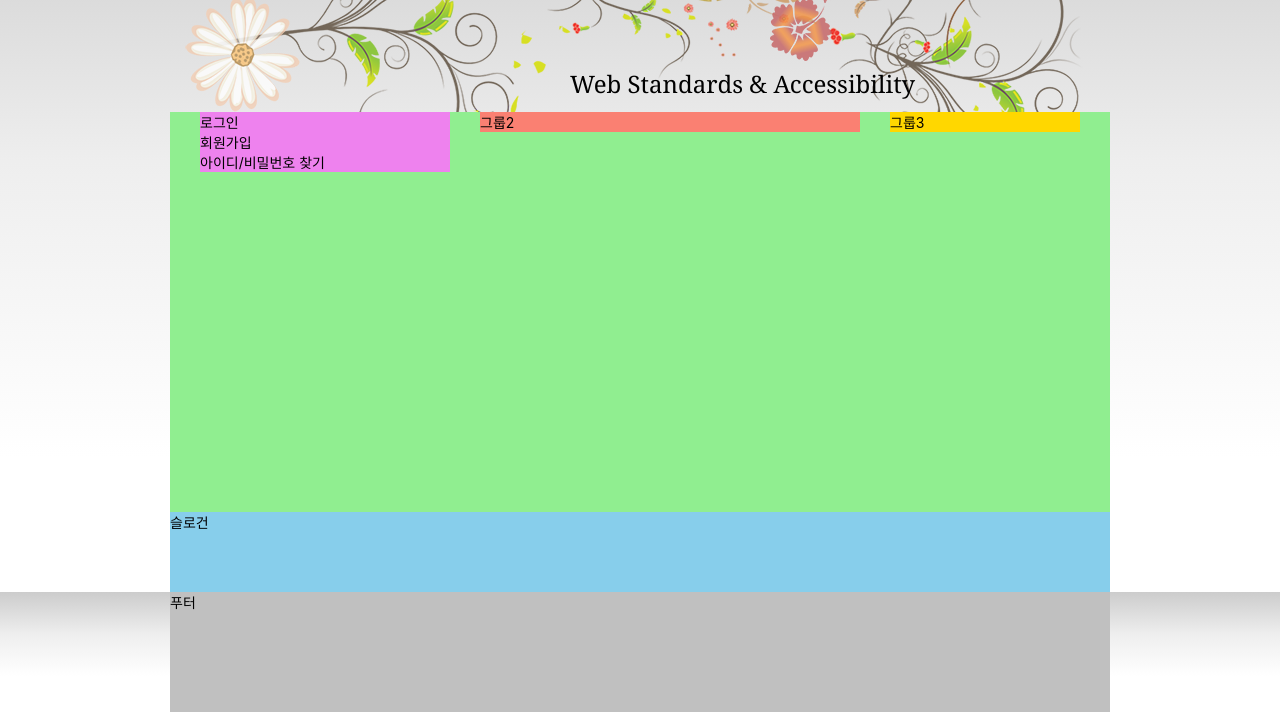
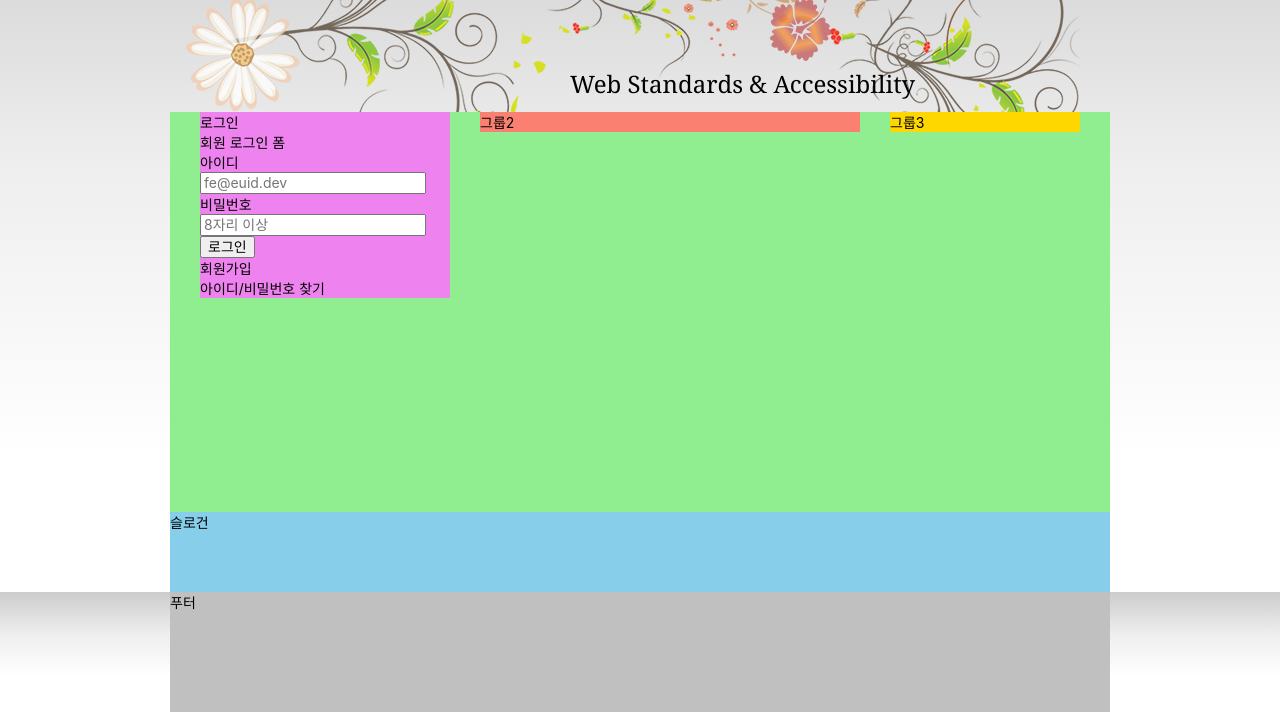
Before and after one commit to copiCat0/HTML5, a plain HTML site: page index.html in a window 1280 px wide. Shown: the part 135-847 px from the top of the page. Drawn offline with Linux system fonts and the light colour scheme; a web font is replaced by a local one.

Commit message:
폼태그 마크업 완성

```diff
--- a/index.html
+++ b/index.html
@@ -140,7 +140,20 @@
     <div class="group group1">
       <section class="login">
         <h2 class="login-title">로그인</h2>
-        <form action="" class="login-form"></form>
+        <form action="서버URL" class="login-form" method="GET">
+          <fieldset>
+            <legend>회원 로그인 폼</legend>
+            <div class="user-email">
+              <label for="userEmail">아이디</label>
+              <input type="email" id = "userEmail" name="userEmail" placeholder="fe@euid.dev" required/>
+            </div>
+            <div class="user-pw">
+              <label for="userPw">비밀번호</label>
+              <input type="password" id = "userPw" name="userPw" placeholder="8자리 이상" required />
+            </div>
+            <button type="submit" class="login-button">로그인</button>
+          </fieldset>
+        </form>
         <ul class="sign">
           <li><a href="/">회원가입</a></li>
           <li><a href="">아이디/비밀번호 찾기</a></li>
```
